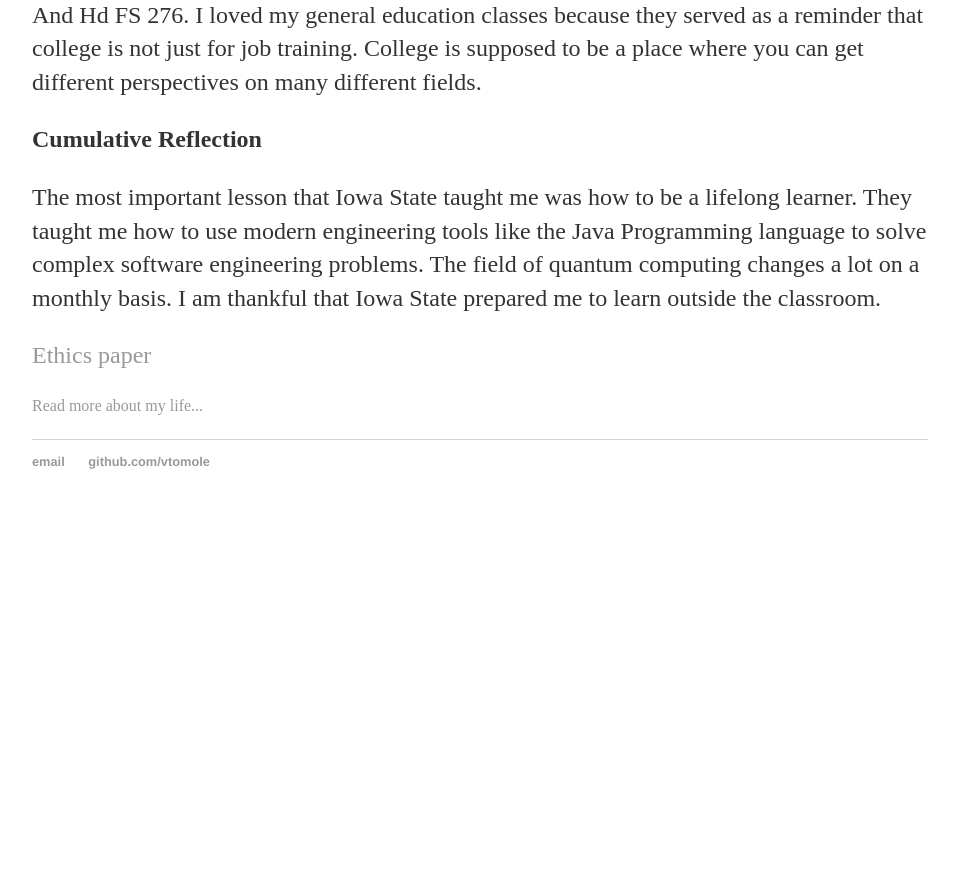
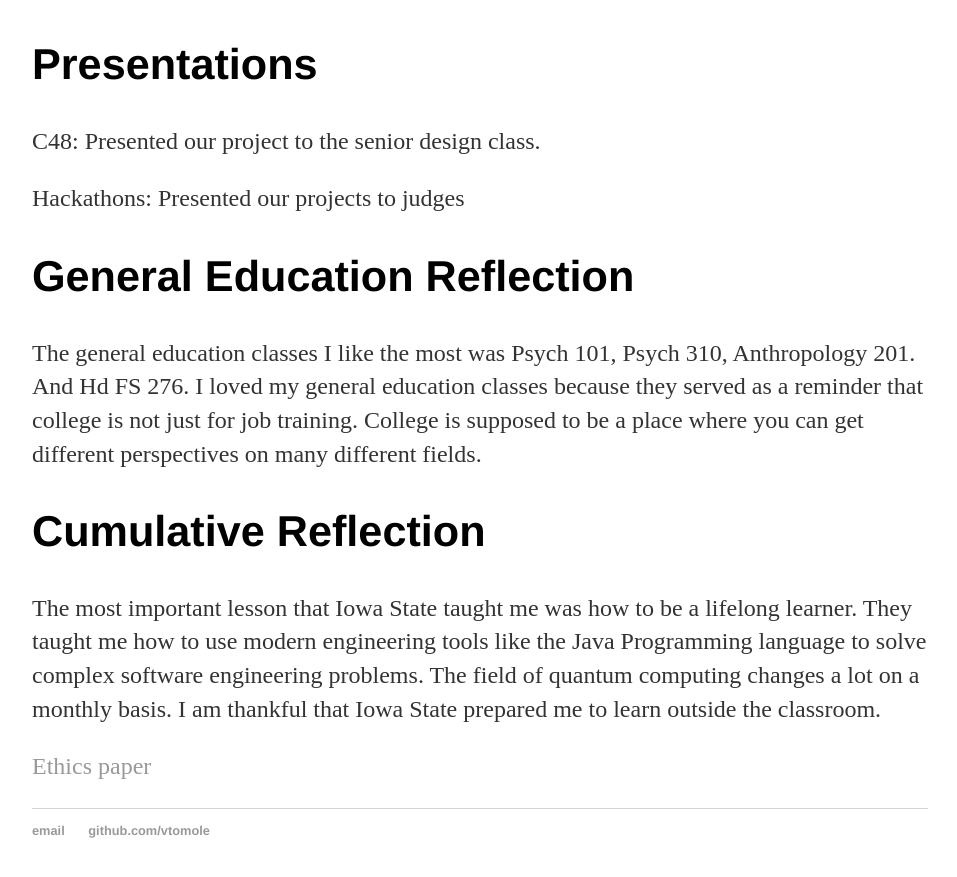
Before and after one commit to vtomole/vtomole.github.io, a Jekyll site: the page built from index.html, in a window 1280 px wide and 900 px high, scrolled down 2476 px. Shown: the top 877 px of the window, without its empty margins (160-1117 px from the left). Built offline with Jekyll 4.4.1, drawn with Linux system fonts in a browser that asks for light colours; before the commit the page ends 3007 px from its top, so only the background shows below that.

Commit message:
remove about link

```diff
--- a/index.html
+++ b/index.html
@@ -29,21 +29,21 @@
 
 
 			 <p>Resources used: Slack, HFSS, Github, Academic journals provided by Iowa State</p>
-			  <p><b>SnapBin: A Snapchat clone that sends folders</b> </p>
+			  <p><h2>SnapBin: A Snapchat clone that sends folders</h2> </p>
 			  <p>Role: UI developer</p>
 			  <p>Skills gained: Android development, PHP, SQL </p>
 			  <p> Resources used: Android Studio, Gitlab and Iowa State servers</p>
 
 
 
-			  <p><b>VictorysAIPlayground: Learning about Machine learning</b></p>
+			  <p><h2>VictorysAIPlayground: Learning about Machine learning</h2></p>
 			  <p> Role: Web and Machine learning developer</p>
 			  <p> Skills and knowledge gained: GPU CUDA programming, Neural networks, Tensorflow, Torch and Caffe, Django</p>
 			  <p> Resources used: Nvidia GTX 970, Github, Stanford Machine learning course</p>
 
 
 
-			  <p><b>Senior Design Project</b></p>
+			  <p><h2>Senior Design Project</h2></p>
 
 			  <P>C48: A compiler that students can use to learn about compilers </p>
 
@@ -55,31 +55,30 @@
 
 
 
-			<p><b>Technical work experience</b></p>
+			<p><h2>Technical work experience</h2></p>
 
 <p>Duties: Project management, lead developer, testing engineer <p/>
 
 <p>Hard technical skills learned: Hardware design and implementation, Physics, Programming<p/>
 <p>Soft skills learned: Time management and conflict resolution </p>
 
-			  <p><b>Writing</b></p>
+			  <p><h2>Writing</h2></p>
 			  <p><a href="/static/microwave-arch.pdf">Architecture for a microwave quantum computer</a></p>
 
-			  <p><b>Presentations</b></p>
+			  <p><h2>Presentations</h2></p>
 			  <p>C48: Presented our project to the senior design class. </p>
 			  <p> Hackathons: Presented our projects to judges</p>
 
 
 
-			  <p><b>General Education Reflection</b> </p>
+			  <p><h2>General Education Reflection</h2> </p>
 
 			  <p> The general education classes I like the most was Psych 101, Psych 310,  Anthropology 201. And Hd FS 276. I loved my general education classes because they served as a reminder that college is not just for job training. College is supposed to be a place where you can get different perspectives on many different fields. </p>
 
-			  <p><b>Cumulative Reflection</b></p>
+			  <p><h2>Cumulative Reflection</h2></p>
 			  <p>The most important lesson that Iowa State taught me was how to be a lifelong learner.  They taught me how to use modern engineering tools like the Java Programming language to solve complex software engineering problems. The field of quantum computing changes a lot on a monthly basis. I am thankful that Iowa State prepared me to learn outside the classroom. </p>
 
 
 	<p><a href="/static/ethics-paper.pdf">Ethics paper</a></p>
 
-<a href="/about">Read more about my life...</a></p>
 		</div>
```
